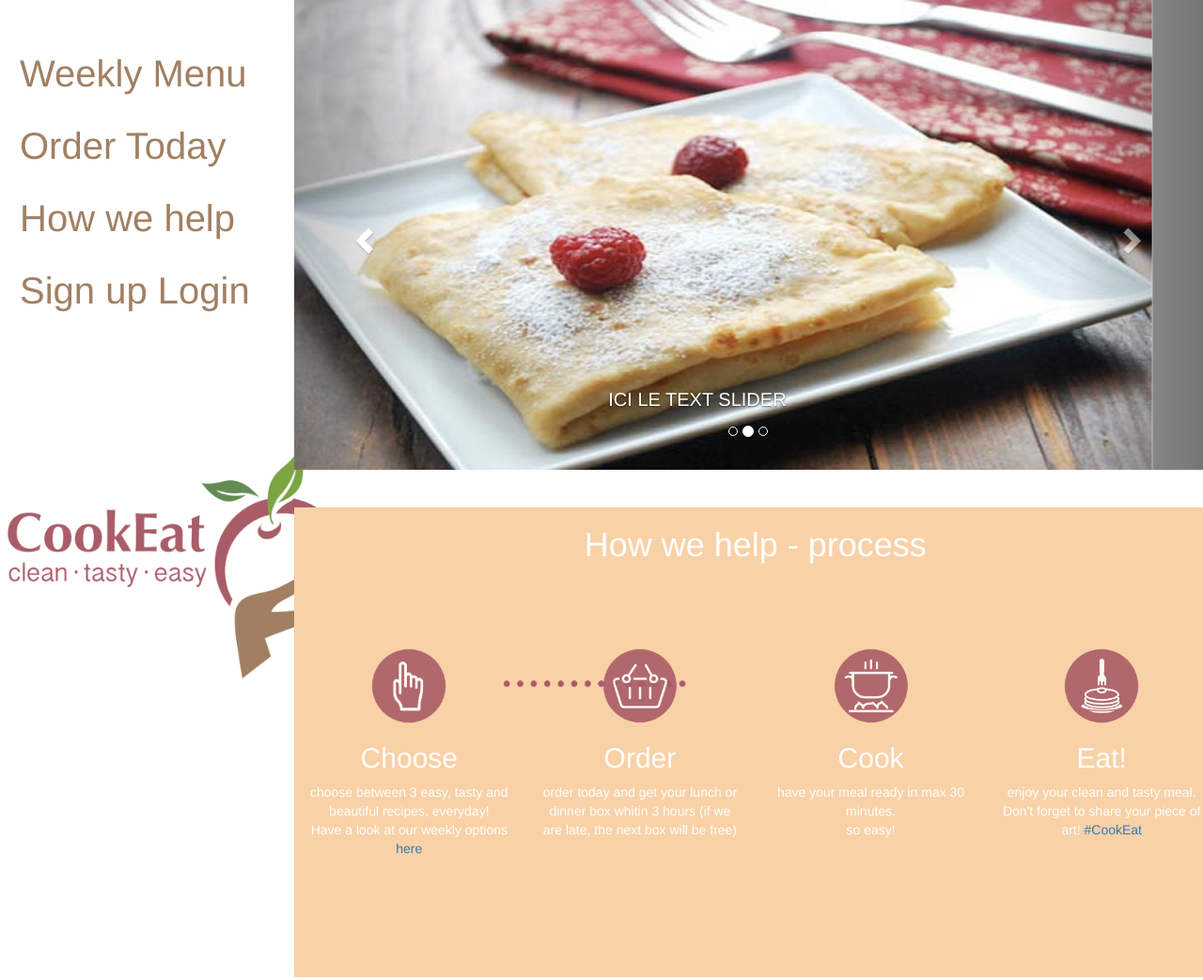
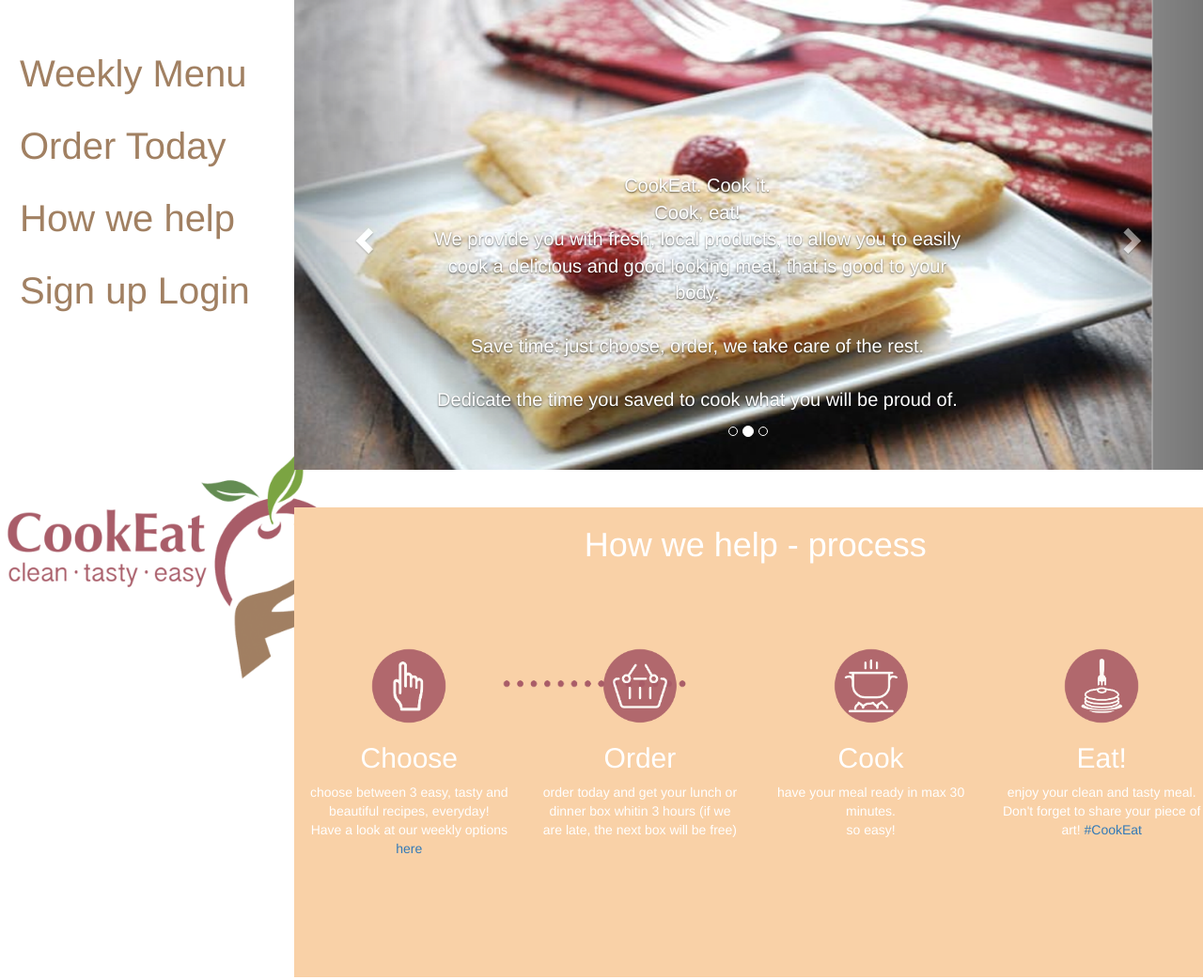
Before and after one commit to Camillepierre6/TCG-website, a plain HTML site: page index.html in a window 1280 px wide. Shown: the top 1043 px of the page at 94% size. Drawn offline with nearby package versions, Linux system fonts and the light colour scheme; grey boxes are pictures that could not be loaded.

Commit message:
test commit

```diff
--- a/index.html
+++ b/index.html
@@ -67,7 +67,8 @@
 								<div class="item active">
 									<img class="img" src="images/dessert1.png" alt="...">
 									<div class="carousel-caption">
-										<p class="text-slider">ICI LE TEXT SLIDER</p>
+										<p class="text-slider">CookEat. Cook it.<br>Cook, eat! <br>We provide you with fresh, local products, to allow you to easily cook a delicious and good looking meal, that is good to your body. <br> <br> Save time: just choose, order, we take care of the rest. <br> <br> Dedicate the time you saved to cook what you will be proud of.
+</p>
 									</div>
 
 								</div>
@@ -75,7 +76,7 @@
 								<div class="item">
 									<img class="img" src="images/fridaymeat.png" alt="...">
 									<div class="carousel-caption">
-										...
+										<p class="text-slider">CookEat. Cook it.<br>Cook, eat! <br>We provide you with fresh, local products, to allow you to easily cook a delicious and good looking meal, that is good to your body. <br> <br> Save time: just choose, order, we take care of the rest. <br> <br> Dedicate the time you saved to cook what you will be proud of.
 									</div>
 
 								</div>
@@ -83,21 +84,21 @@
 								<div class="item">
 									<img class="img" src="images/wednesdayvegan.png" alt="...">
 									<div class="carousel-caption">
-										...
+										<p class="text-slider">CookEat. Cook it.<br>Cook, eat! <br>We provide you with fresh, local products, to allow you to easily cook a delicious and good looking meal, that is good to your body. <br> <br> Save time: just choose, order, we take care of the rest. <br> <br> Dedicate the time you saved to cook what you will be proud of.
 									</div>
 
 								</div>
 								<div class="item">
 									<img class="img" src="images/mondayfish.png" alt="...">
 									<div class="carousel-caption">
-										...
+										<p class="text-slider">CookEat. Cook it.<br>Cook, eat! <br>We provide you with fresh, local products, to allow you to easily cook a delicious and good looking meal, that is good to your body. <br> <br> Save time: just choose, order, we take care of the rest. <br> <br> Dedicate the time you saved to cook what you will be proud of.
 									</div>
 
 								</div>
 								<div class="item">
 									<img class="img" src="images/thursdayfish.png" alt="...">
 									<div class="carousel-caption">
-										...
+										<p class="text-slider">CookEat. Cook it.<br>Cook, eat! <br>We provide you with fresh, local products, to allow you to easily cook a delicious and good looking meal, that is good to your body. <br> <br> Save time: just choose, order, we take care of the rest. <br> <br> Dedicate the time you saved to cook what you will be proud of.
 									</div>
 
 								</div>
```
